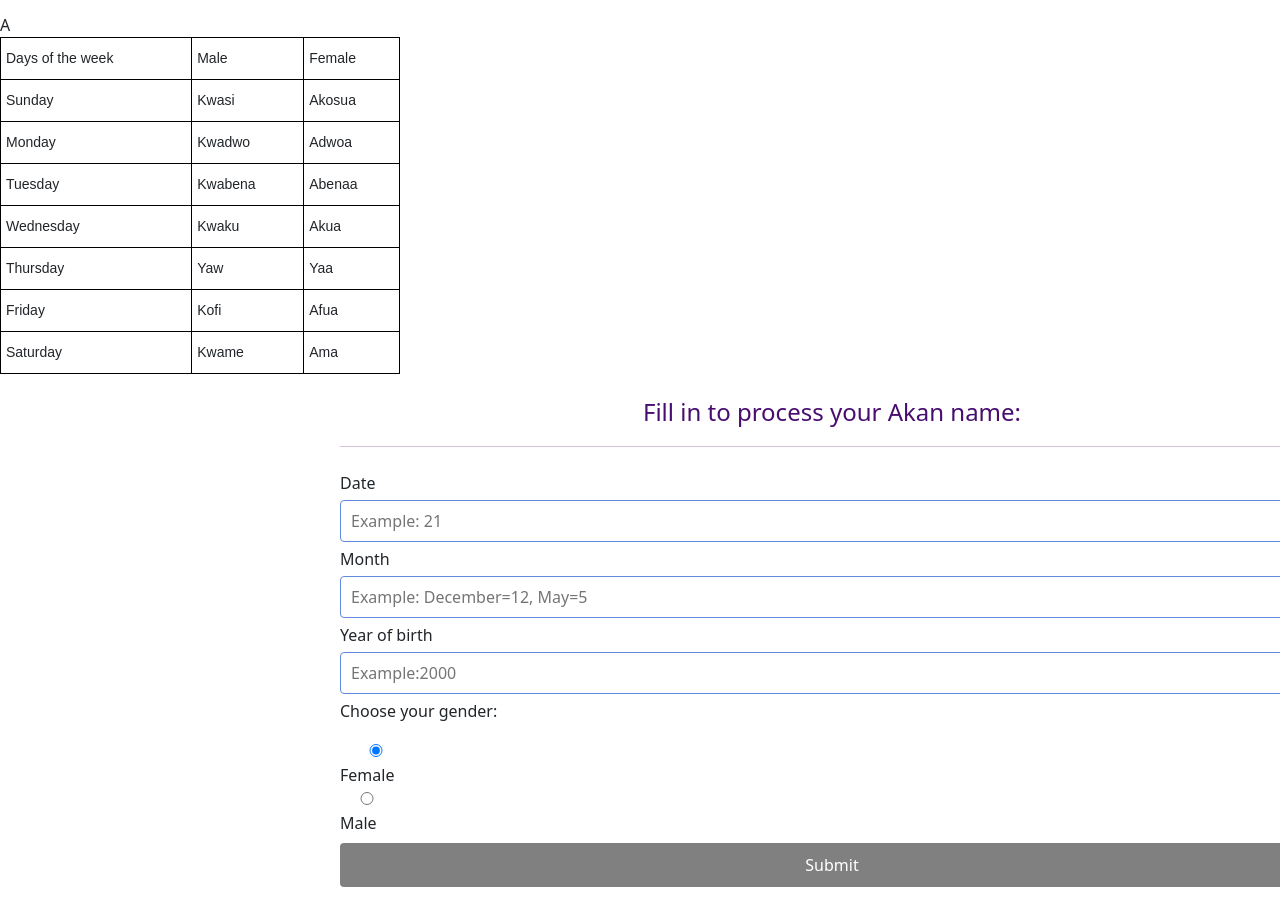
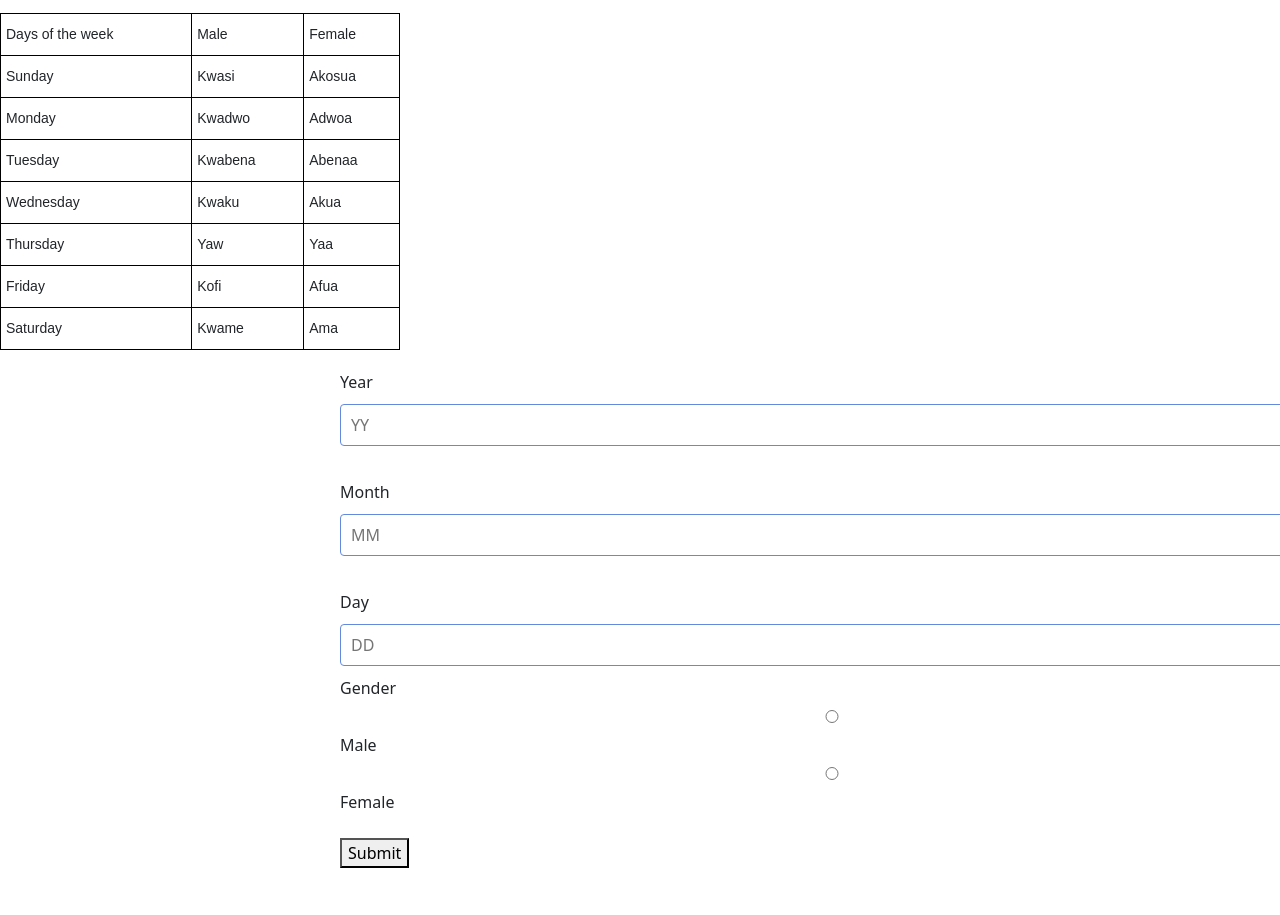
Before and after one commit to gichirigichuru/Akan-Name-Processor, a plain HTML site: page index.html in a window 1280 px wide. Shown: the part 107-1022 px from the top of the page. After the commit the page ends 995 px from the top, so only its background shows below. Drawn offline with nearby package versions, Linux system fonts and the light colour scheme; a script that the page names is missing.

Commit message:
add form to collect users birthday

```diff
--- a/css/style.css
+++ b/css/style.css
@@ -69,7 +69,7 @@ input[type=number],
 [type="radio"] {
     width: 100%;
     padding: 8px 10px;
-    margin: 5px 0;
+    margin: 10px 0;
     display: inline-block;
     border: 1px solid rgb(99, 138, 221);
     border-radius: 4px;
@@ -85,3 +85,15 @@ input[type=submit] {
     border-radius: 4px;
     cursor: pointer;
 }
+
+body {
+    margin: 0;
+    padding: 0;
+    overflow-x: hidden;
+    color: #ffffff;
+}
+
+.inp{
+    color: black;
+    align-items: right;
+}
--- a/index.html
+++ b/index.html
@@ -65,43 +65,30 @@
       <td class="tg">Kofi</td>
       <td class="tg">Afua</td>
     </tr>
-    <tr>A
+    <tr>
       <td class="tg">Saturday</td>
       <td class="tg">Kwame</td>
       <td class="tg">Ama</td>
     </tr>
   </table>
 
-  <form id="form" name="form">
-    <legend>Fill in to process your Akan name:
-      <hr>
-    </legend>
+  <form action="">
+    <label for="year">Year</label>
+    <input type="number" name="year-of-birth" id="year-of-birth" placeholder="YY" required>
+    <br><br>
+    <label for="month">Month</label>
+    <input type="number" name="month-of-birth" id="month-of-birth" placeholder="MM" required>
+    <br><br>
+    <label for="day">Day</label>
+    <input type="number" name="day-of-birth" id="day-of-birth" placeholder="DD" required>
+    <label for="gender">Gender</label><br>
+    <input type="radio" id="male" name="gender" value="male">
+    <label for="gender">Male</label><br>
+    <input type="radio" id="female" name="gender" value="female">
+    <label for="gender">Female</label><br><br>
+    <button type="button" onclick="date()">Submit</button>
+  </form>
 
-    <label for="date ">Date</label>
-    <input type="number" id="date" name="date" min="1" max="31" required placeholder="Example: 21 ">
-
-    <div class="form-group">
-      <label for="month ">Month</label>
-      <input type="number" id="month" name="month" min="1" max="12" required placeholder="Example: December=12, May=5">
-
-      <label for="year ">Year of birth</label>
-      <input type="number" id="year" name="year" min="1900" max="2020" required placeholder="Example:2000">
-      <p>Choose your gender:</p>
-      <div class="radio">
-        <label>
-          <input type="radio" name="gender" value="Female" checked>
-          Female
-        </label>
-      </div>
-      <div class="radio">
-        <label>
-          <input type="radio" name="gender" value="Male">
-          Male
-        </label>
-      </div>
-      <input type="submit" value="Submit">
-    </div>
-  </form>
 </body>
 
 </html>
--- a/js/script.js
+++ /dev/null
@@ -1,26 +0,0 @@
-// Business (or back-end) logic:
-var akan = function(y, m, d, g) {
-    var femaleNames = ["Akosua", "Adwoa", "Abenaa", "Akua", "Yaa", "Afua", "Ama"];
-    var maleNames = ["Kwasi", "Kudwo", "Kwabena", "Kwaku", "Yaw", "Kofi", "Kwame"];
-    var d = new Date(y, --m, d);
-    if (g === "Female") {
-        return d && femaleNames[d.getDay()];
-    } else {
-        return d && maleNames[d.getDay()];
-    }
-}
-
-// User interface (or front-end) logic:
-$(document).ready(function() {
-    $("form#form").submit(function(event) {
-        event.preventDefault();
-        var y = parseInt($("#year").val());
-        var m = parseInt($("#month").val());
-        var d = parseInt($("#date").val());
-        var g = $("input:radio[name=gender]:checked").val();
-        var result = akan(y, m, d, g);
-        alert("Your akan name is: " + result);
-        //refresh page
-        document.getElementById("form").reset();
-    });
-});
```
